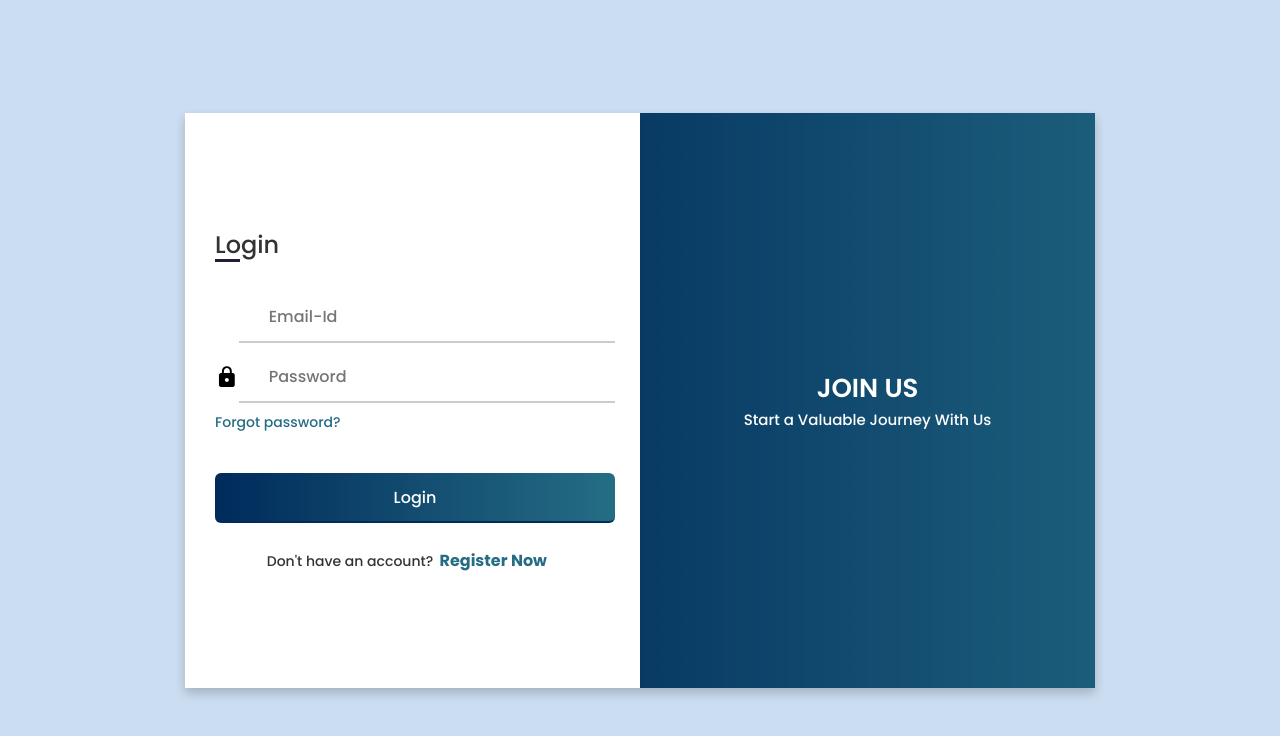
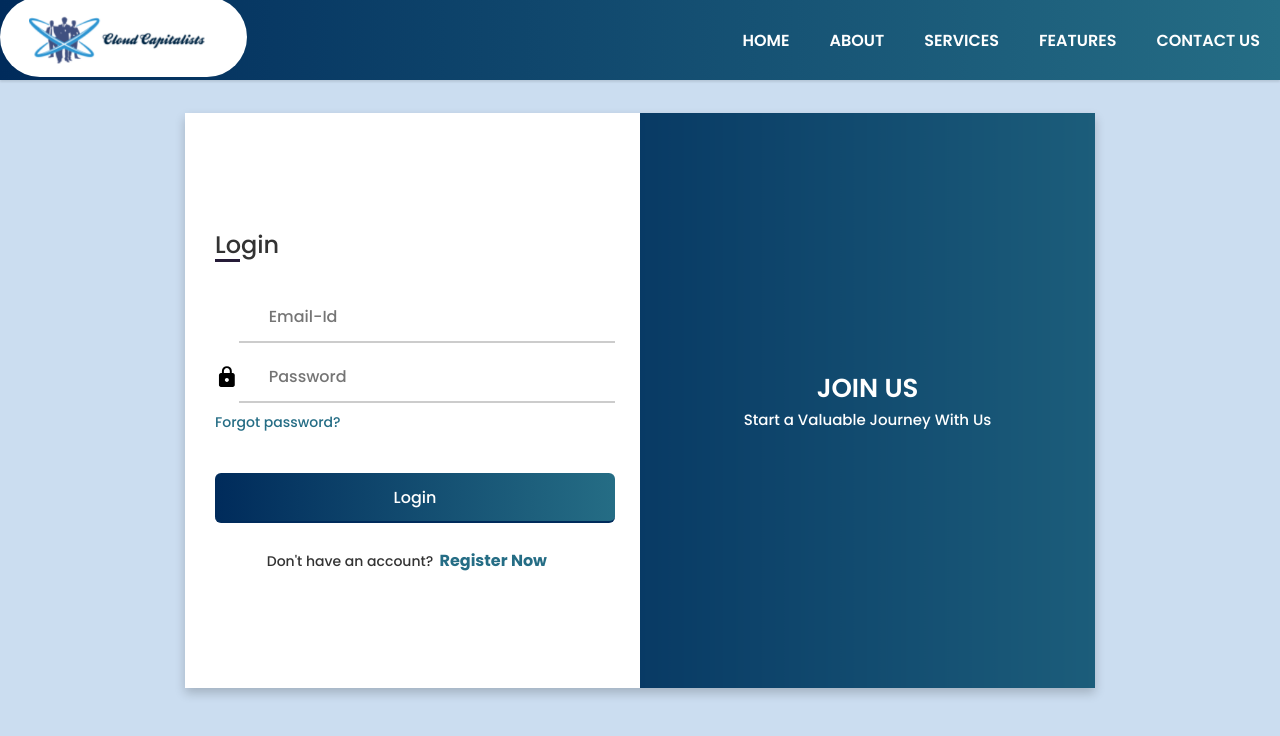
Before and after one commit to murlipatel1/gfg_cloudhackethon, a React (Create React App) app in the folder client_react/: page /login in a window 1280 px wide. Shown: the top 736 px of the page. Built offline with nearby package versions, Linux system fonts and the light colour scheme; some icons are missing.

Commit message:
Update login

```diff
--- a/client_react/src/components/login and signup/Login.jsx
+++ b/client_react/src/components/login and signup/Login.jsx
@@ -2,7 +2,10 @@ import React, { useState } from "react";
 import { useNavigate } from "react-router-dom";
 import "./login.css";
 import image from "../login and signup/gradient.png";
-import { Icon, InlineIcon } from "@iconify/react";
+// import { Icon, InlineIcon } from "@iconify/react";
+import { Icon } from "@iconify/react";
+import mylogo from "./mylogo.png";
+
 const Login = () => {
   let navigate = useNavigate();
   const handleSubmit = async (e) => {
@@ -12,8 +15,8 @@ const Login = () => {
 
   const [input1Value, setInput1Value] = useState("");
   const [input2Value, setInput2Value] = useState("");
-  let colour = "black";
-  let icon = "mdi:password";
+  // let colour = "black";
+  // let icon = "mdi:password";
 
   function handleInputChange(event) {
     if (event.target.name === "password") {
@@ -24,8 +27,61 @@ const Login = () => {
   }
   const isPasswordMatch = input1Value === input2Value;
 
+  const navigateLogin = useNavigate();
+
+  const handleHome = () => {
+    navigateLogin("/");
+  };
+
+  const handleAbout = () => {
+    navigateLogin("/#about");
+  };
+
+  const handleServices = () => {
+    navigateLogin("/#services");
+  };
+
+  const handleFeatures = () => {
+    navigateLogin("/#features");
+  };
+
+  const handleContact = () => {
+    navigateLogin("/#contact");
+  };
+
   return (
     <>
+      <header>
+        <div className="container">
+          <div className="logo">
+            <a href="#hero">
+              <img src={mylogo} alt="Fintech Company Name" />
+            </a>
+          </div>
+          <nav>
+            <ul>
+              <li onClick={handleHome}>
+                <a href="#hero">Home</a>
+              </li>
+              <li onClick={handleAbout}>
+                <a href="#about">About</a>
+              </li>
+              <li onClick={handleServices}>
+                <a href="#services">Services</a>
+              </li>
+              <li onClick={handleFeatures}>
+                <a href="#features">Features</a>
+              </li>
+              <li onClick={handleContact}>
+                <a href="#contact">Contact US</a>
+              </li>
+              {/* <li className="login-signup" onClick={handleLogin}>
+                <a href=" ">Login/Signup</a>
+              </li> */}
+            </ul>
+          </nav>
+        </div>
+      </header>
       {/* <div>Login</div> */}
       <div className="body2l">
         <div className="containerl">
@@ -74,7 +130,7 @@ const Login = () => {
                     </div>
 
                     <div className="text">
-                      <a href="#">Forgot password?</a>
+                      <a href=" ">Forgot password?</a>
                     </div>
 
                     <div className="button input-box">
```
Also changed, not shown: client_react/src/components/login and signup/mylogo.png (added).
